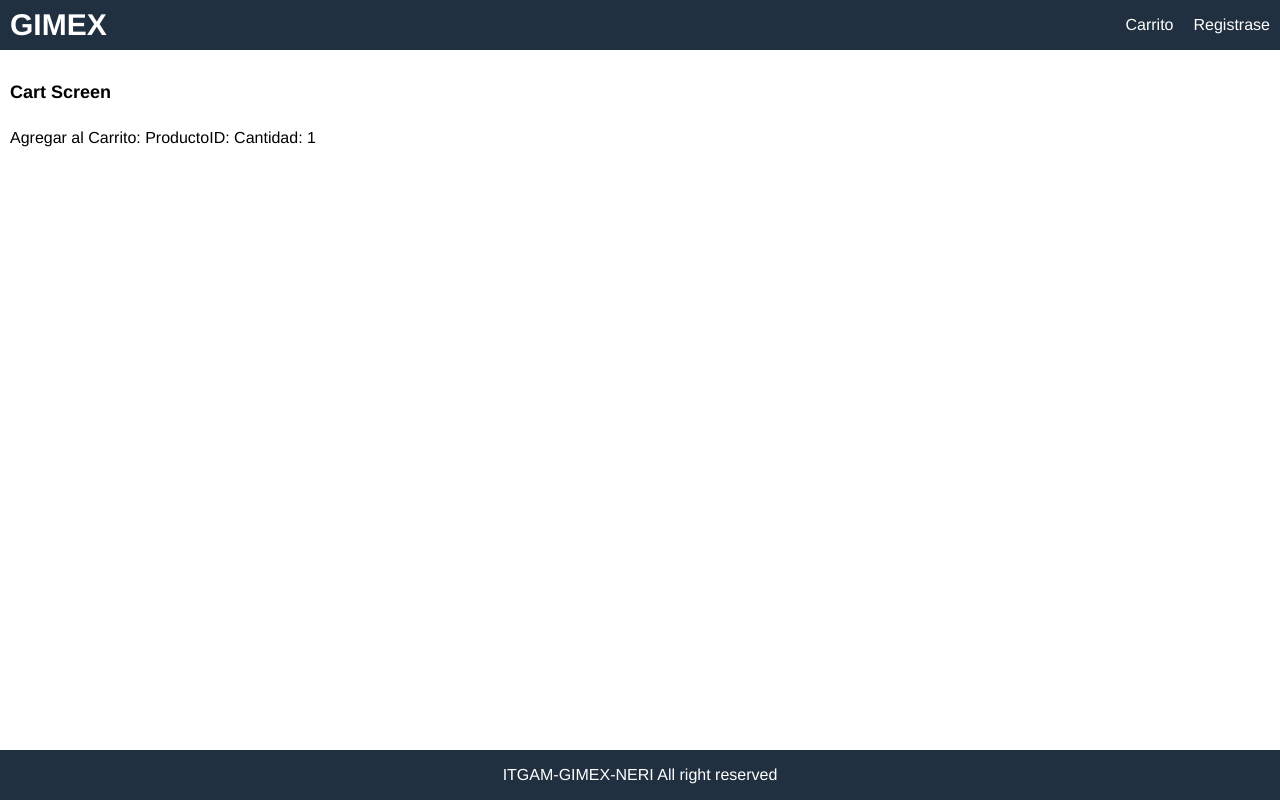
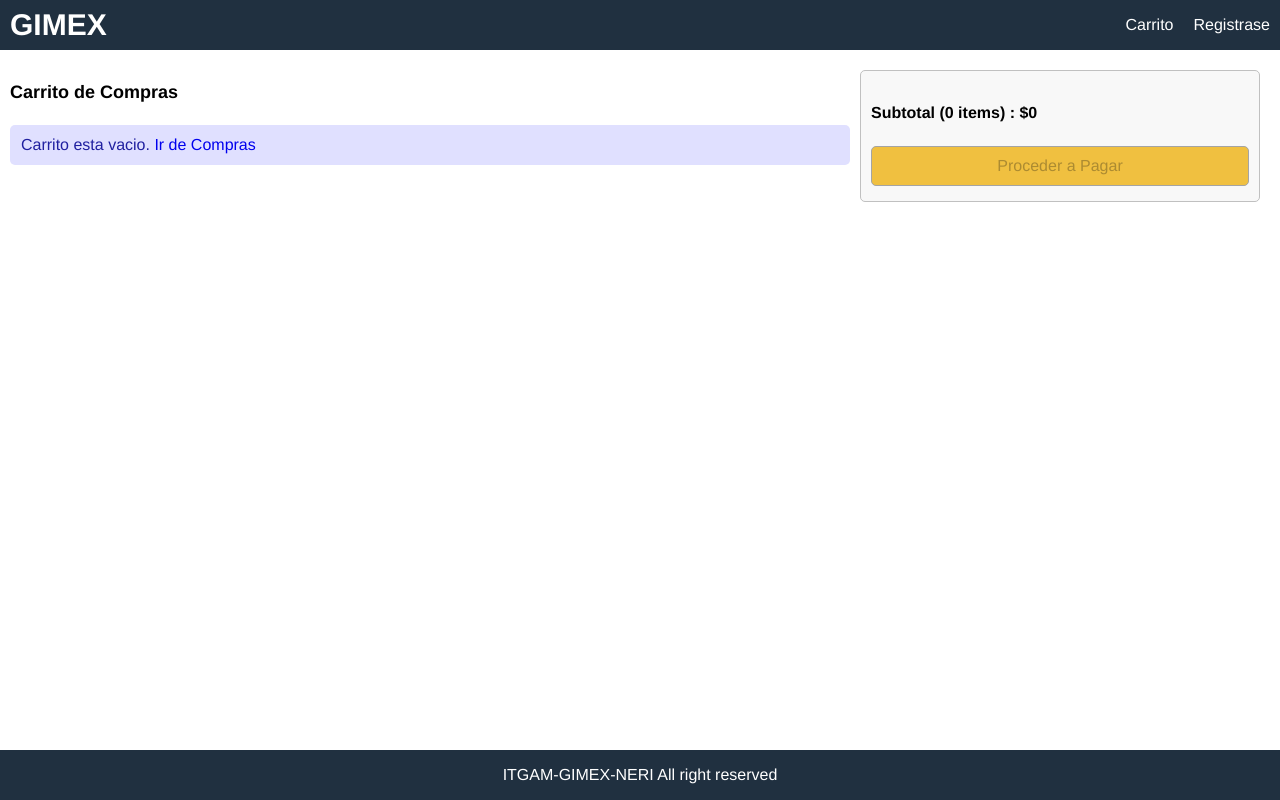
Before and after one commit to Nerinsky/GIMEX2.0, a React (Create React App) app in the folder frontend/: page /cart in a window 1280 px wide. Built offline with nearby package versions, Linux system fonts and the light colour scheme.

Commit message:
Screen de Carrito_Compras

```diff
--- a/frontend/src/index.css
+++ b/frontend/src/index.css
@@ -151,7 +151,10 @@ a.brand
 {
   flex: 2 1 50rem;
 }
-
+.min-30
+{
+  min-width: 30rem;
+}
 /* Image */
 img
 {
@@ -165,6 +168,11 @@ img.medium
 img.large
 {
   width: 80%;
+}
+img.small
+{
+  max-width: 5rem;
+  width: 100%;
 }
 
 /* Card */
--- a/frontend/src/screens/CartScreen.js
+++ b/frontend/src/screens/CartScreen.js
@@ -1,11 +1,15 @@
 import React, { useEffect } from "react";
-import { useDispatch } from "react-redux";
+import { useDispatch, useSelector } from "react-redux";
+import { Link } from "react-router-dom";
 import { addToCart } from "../actions/cartActions";
+import MessageBox from "../components/MessageBox";
 
 export default function CartScreen(props)
 {
     const productId = props.match.params.id;
     const can = props.location.search? Number(props.location.search.split('=')[1]): 1;
+    const cart = useSelector((state) => state.cart);
+    const { cartItems } = cart;
     const dispatch = useDispatch();
 
     useEffect(() => {
@@ -14,12 +18,78 @@ export default function CartScreen(props)
             dispatch(addToCart(productId, can));
         }
     }, [dispatch, productId, can]);
+    const removeFromCartHandler = (id) =>
+    {
+        //Accion Borrar
+    };
+    const checkoutHandler = () =>
+    {
+        props.history.push('/signin?redirect=shipping');
+    };
+
     return(
-        <div>
-            <h1>Cart Screen</h1>
-            <p>
-                Agregar al Carrito: ProductoID: {productId} Cantidad: {can}
-            </p>
+        <div className="row top">
+            <div className="col-2">
+                <h1>Carrito de Compras</h1>
+                {
+                    cartItems.length === 0?
+                        <MessageBox>
+                        Carrito esta vacio. <Link to="/"> Ir de Compras</Link>
+                        </MessageBox>
+                        :
+                        (
+                            <ul>
+                                {
+                                    cartItems.map((item) =>
+                                    (
+                                        <li key={item.product}>
+                                            <div className="row">
+                                                <div>
+                                                    <img src={item.image} alt={item.name} className="small"></img>
+                                                </div>
+                                                <div className="min-30">
+                                                    <Link to={`/product/${item.product}`}>{item.name}</Link>
+                                                </div>
+                                                <div>
+                                                    <select value={item.can} onChange={(e) => dispatch(addToCart(item.product, Number(e.target.value)))}>
+                                                    {
+                                                        [...Array(item.countInStock).keys()].map(x =>
+                                                            (
+                                                                <option key={x+1} value = {x+1}>{x+1}</option>
+                                                            ))
+                                                        }
+                                                    </select>
+                                                </div>
+                                                <div>
+                                                    ${item.price}
+                                                </div>
+                                                <div>
+                                                    <button type="button" onClick={() => removeFromCartHandler(item.product)}>Borrar</button>
+                                                </div>
+                                            </div>
+                                        </li>
+                                    ))
+                                }
+                            </ul>
+                        )
+                }
+            </div>
+            <div className="col-1">
+                <div className="card card-body">
+                    <ul>
+                        <li>
+                            <h2>
+                                Subtotal ({cartItems.reduce((a, c) => a + c.can, 0)} items) : ${cartItems.reduce((a, c) => a + c.price * c.can, 0)}
+                            </h2>
+                        </li>
+                        <li>
+                            <button type="button" onClick={checkoutHandler} className="primary block" disabled={cartItems.length === 0}>
+                                Proceder a Pagar
+                            </button>
+                        </li>
+                    </ul>
+                </div>
+            </div>
         </div>
     );
 }
```
